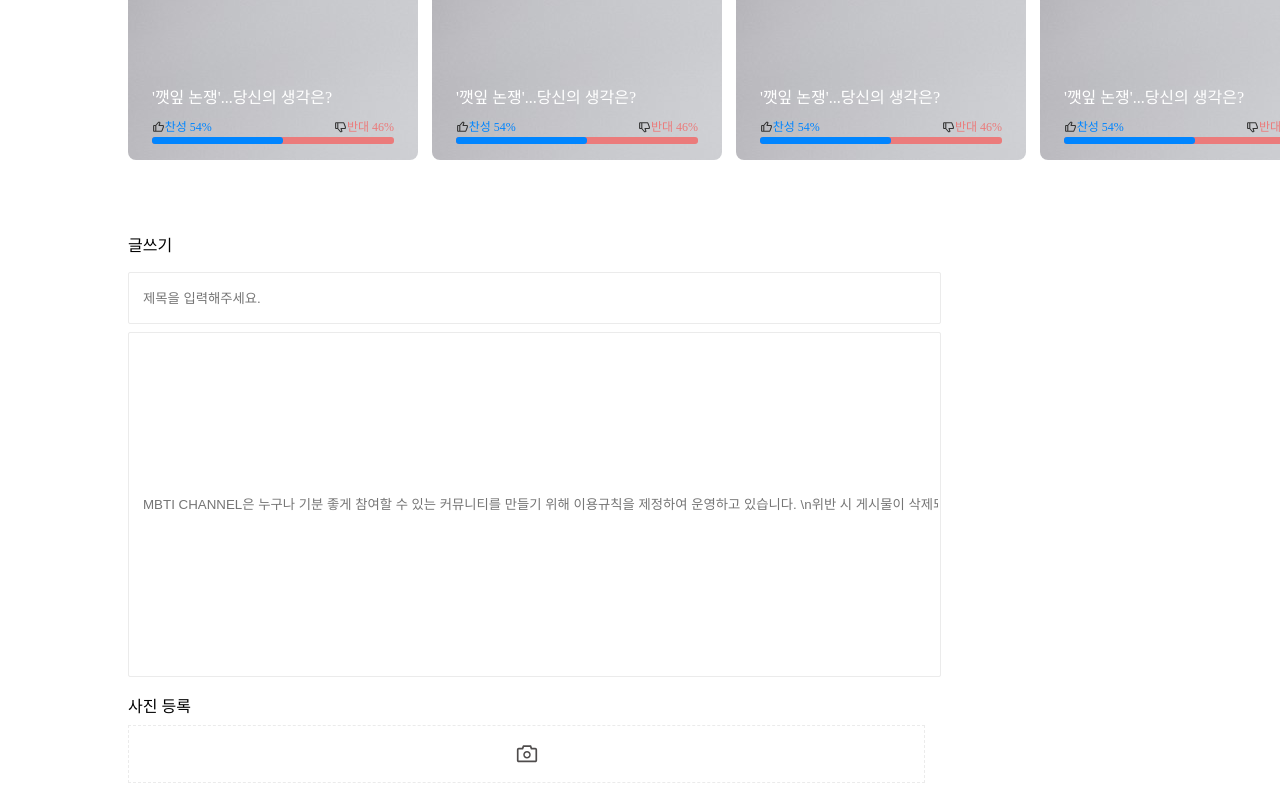
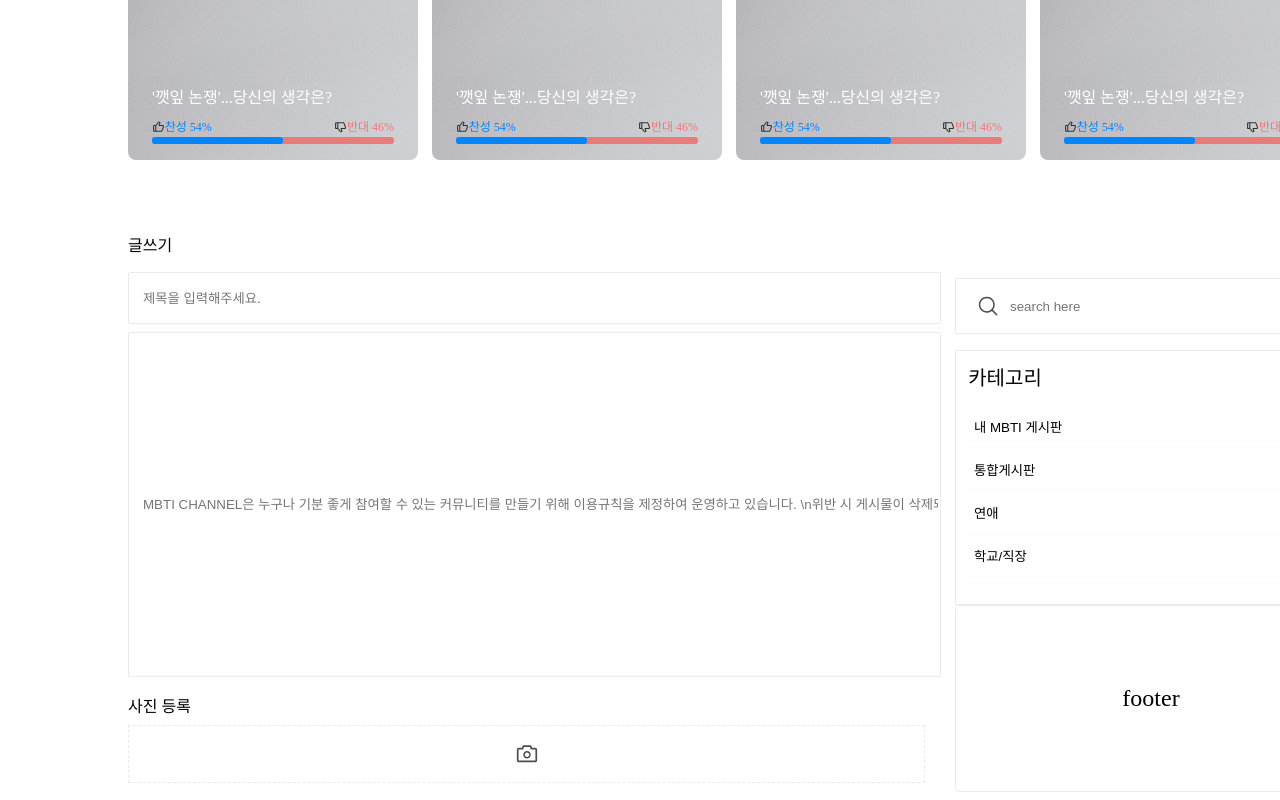
Before and after one commit to MBTI-Channel/front-end, a Next.js app: page /write in a window 1280 px wide. Shown: the part 195-995 px from the top of the page. Built offline with nearby package versions, Linux system fonts and the light colour scheme.

Commit message:
Fix: 카테고리 컴포넌트 수정 및 글쓰기 페이지 레이아웃 완성

```diff
--- a/src/components/elements/category/Category.styled.js
+++ b/src/components/elements/category/Category.styled.js
@@ -5,6 +5,8 @@ export const CategoryContainer = styled.div`
 	flex-direction: column;
 	width: 390px;
 	height: 253px;
+	border: 1px solid #ebebeb;
+	margin-top: 16px;
 `;
 
 export const CategoryText = styled.div`
@@ -14,6 +16,7 @@ export const CategoryText = styled.div`
 	line-height: 150%;
 	text-align: center;
 	padding-left: 12px;
+	margin-top: 12px;
 `;
 
 export const BoardButtonContainer = styled.div`
--- a/src/components/writingPage/WritingPage.jsx
+++ b/src/components/writingPage/WritingPage.jsx
@@ -4,16 +4,22 @@ import {
 	CardWrapper,
 	TextWrapper,
 	ImageUploadBox,
+	CategoryConatiner,
+	MenuWrapper,
+	SearchInputBox,
+	Footer,
 } from './WritingPage.style';
 import Card from '../elements/content/card/Card';
 import Title from '../elements/input/Title';
 import Paragraph from '../elements/input/Paragraph';
 import CustomButton from '../elements/button/CustomButton';
+import Category from '../elements/category/Category';
 
 /* 7/18 TODO
-	1. 타 컴포넌트 커스터마이징
-	2. 버튼 활성화
-	3. 사진 올리는 방법 + 백엔드와 사진 관련 협의
+	1. 카테고리 컴포넌트 수정
+	2. placeholder 줄바꿈
+	3. 버튼 활성화
+	4. 사진 올리는 방법 + 백엔드와 사진 관련 협의
 */
 
 const WritingPage = () => {
@@ -27,6 +33,7 @@ const WritingPage = () => {
 					<Card src='/sample_image.jpeg' />
 					<Card src='/sample_image.jpeg' />
 				</CardWrapper>
+				<CategoryConatiner>
 					<TextWrapper>
 						<div>글쓰기</div>
 						<Title marginTop='16px'></Title>
@@ -40,8 +47,20 @@ const WritingPage = () => {
 							/>
 							<img src='/Icons/Basic/Camera.svg' alt='카메라 아이콘' />
 						</ImageUploadBox>
+						{/* <CustomButton height='52px'></CustomButton> */}
 					</TextWrapper>
-				{/* <CustomButton height='52px'></CustomButton> */}
+					<MenuWrapper>
+						<SearchInputBox>
+							<img src='/Icons/Basic/Search.svg' style={{ marginLeft: 20 }} />
+							<input
+								style={{ border: 0, fontWeight: 400, marginLeft: 8 }}
+								placeholder='search here'
+							/>
+						</SearchInputBox>
+						<Category />
+						<Footer>footer</Footer>
+					</MenuWrapper>
+				</CategoryConatiner>
 			</Section>
 		</>
 	);
--- a/src/components/writingPage/WritingPage.style.js
+++ b/src/components/writingPage/WritingPage.style.js
@@ -19,7 +19,6 @@ export const CardWrapper = styled.div`
 export const TextWrapper = styled.div`
 	display: flex;
 	flex-direction: column;
-	margin-top: 72px;
 `;
 
 export const ImageUploadBox = styled.div`
@@ -34,3 +33,37 @@ export const ImageUploadBox = styled.div`
 		display: none;
 	}
 `;
+
+export const CategoryConatiner = styled.div`
+	display: flex;
+	margin-top: 72px;
+`;
+
+export const MenuWrapper = styled.div`
+	display: flex;
+	flex-direction: column;
+	margin-left: 14px;
+	margin-top: 46px;
+`;
+
+export const SearchInputBox = styled.div`
+	display: flex;
+	width: 390px;
+	height: 54px;
+	border: 1px solid #ebebeb;
+	color: #a5a5a5;
+	/* justify-content: center; */
+	align-items: center;
+`;
+
+export const Footer = styled.div`
+	display: flex;
+	width: 390px;
+	height: 185px;
+	border: 1px solid #ebebeb;
+	border-radius: 4px;
+	justify-content: center;
+	text-align: center;
+	align-items: center;
+	font-size: 24px;
+`;
```
Also changed, not shown: src/components/elements/bar/SearchBar.jsx (added, +20 -0 lines), public/Icons/Basic/Search.svg (added). Lines whose indentation alone changed are shown as unchanged.
